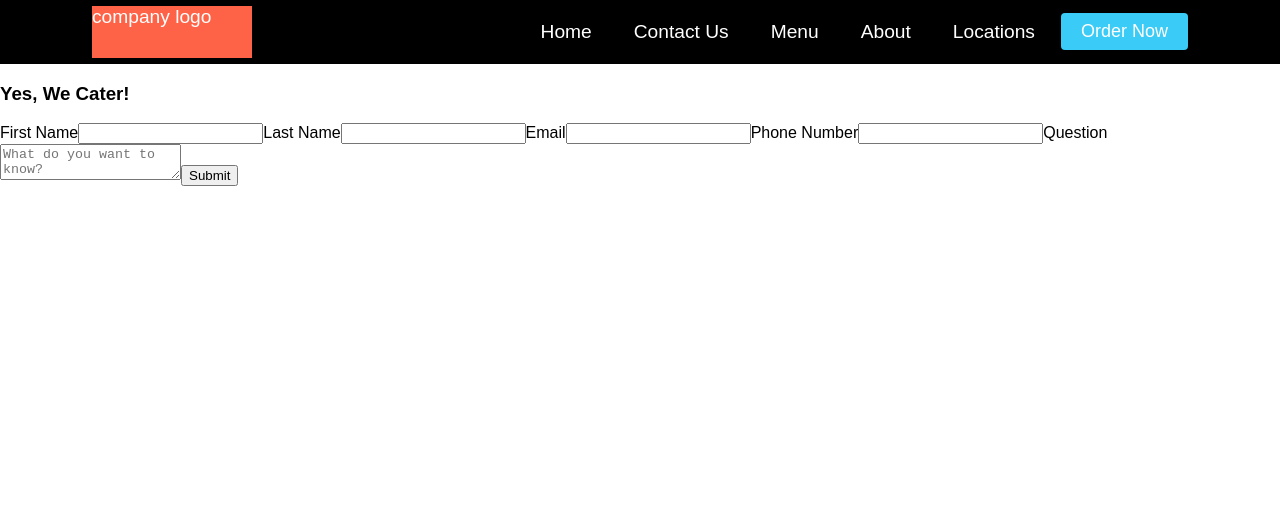
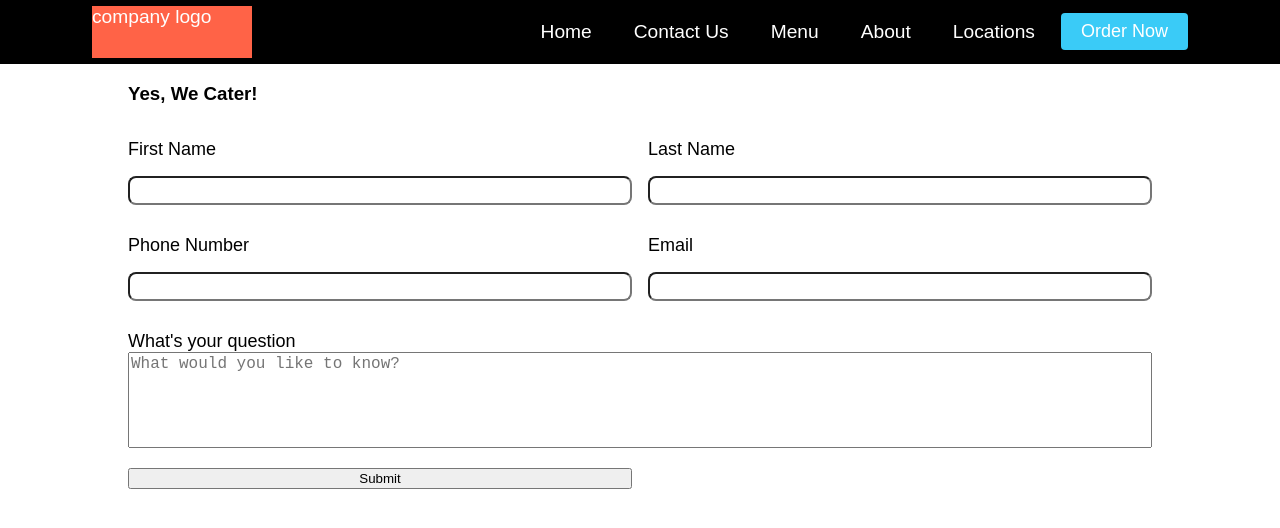
Before and after one commit to monguis/restaurantSite, a React (Create React App) app in the folder client/: page /contact in a window 1280 px wide. Shown: the top 528 px of the page. Built offline with nearby package versions, Linux system fonts and the light colour scheme; a web font is replaced by a local one.

Commit message:
created containerComponent to style site layout and finished cateringForm styling

```diff
--- /dev/null
+++ b/client/src/components/ContainerComponent/ContainerComponent.css
@@ -0,0 +1,16 @@
+.container{
+    padding:0 10vw;
+    align-content: center;
+}
+
+@media screen and (min-width: 1920px) {
+    .container{
+        padding:0 20vw;
+    }
+}
+
+/* @media screen and (max-width: 960px) {
+    .container{
+        padding:0;
+    }
+} */
--- /dev/null
+++ b/client/src/components/ContainerComponent/index.js
@@ -0,0 +1,12 @@
+import React from "react"
+import "./ContainerComponent.css"
+
+const ContainerComponent = ({ children }) => {
+    return (
+        <div className="container">
+            {children}
+        </div>
+    )
+}
+
+export default ContainerComponent;
--- a/client/src/pages/CateringPage/CateringPage.css
+++ b/client/src/pages/CateringPage/CateringPage.css
@@ -0,0 +1,64 @@
+#cateringForm {
+    position: relative;
+    display: grid;
+    grid-template-columns: repeat(2, 1fr);
+    grid-column-gap: 1rem;
+}
+
+.inputDiv {
+    display: inline-block;
+    width: 100%;
+    position: relative;
+    height: 4rem;
+    margin: 1rem 0;
+}
+
+.inputDiv label {
+    font-size: large;
+    cursor: pointer;
+}
+
+.inputDiv input {
+    box-sizing: border-box;
+    width: 100%;
+    height: 1.8rem;
+    font-size: 1.2rem;
+    border-radius: 0.5rem;
+    margin: 1rem 0;
+}
+
+.textAreaDiv {
+    grid-area: 3 / 1 /3 /3;
+    display: inline-block;
+    width: 100%;
+    position: relative;
+    margin: 1rem 0;
+}
+
+.textAreaDiv textarea {
+    box-sizing: border-box;
+    width: 100%;
+    margin: 0 auto;
+    height: 6rem;
+    font-size: 1rem;
+    resize: none;
+}
+
+.textAreaDiv label {
+    font-size: large;
+    cursor: pointer;
+}
+
+@media screen and (max-width: 960px) {
+    #cateringForm {
+        grid-template-columns: repeat(1, 1fr);
+    }
+
+    .textAreaDiv {
+        grid-area:5;
+        display: inline-block;
+        width: 100%;
+        position: relative;
+        margin: 1rem 0;
+    }
+}
--- a/client/src/pages/CateringPage/index.js
+++ b/client/src/pages/CateringPage/index.js
@@ -1,5 +1,6 @@
 import React, { useState } from "react";
 import "./CateringPage.css"
+import ContainerComponent from "../../components/ContainerComponent/"
 
 const CateringPage = () => {
 
@@ -16,29 +17,45 @@ const CateringPage = () => {
         setForm(formState => ({ ...formState, [name]: value }));
     }
 
-    const {fName, lName, email, phone, inquiry} = formState;
+    const { fName, lName, email, phone, inquiry } = formState;
 
-    return <div>
+    const renderTextInput = (labelText, type, value) => {
+        return (
+            <div className="inputDiv">
+                <label for={`${type}Field`}>{labelText}</label>
+
+                <input id={`${type}Field`} type="text" name={type} value={value} onChange={(e) => { updateFormValue(e) }}/>
+
+
+            </div>
+        )
+    }
+
+    const renderTextArea = (labelText, type, value) => {
+        return <div className="textAreaDiv">
+
+            <label for={`${type}Field`}>{labelText}</label>
+            <textarea id={`${type}Field`} type="text" placeholder="What would you like to know?" name={type}
+                value={value}
+                onChange={(e) => { updateFormValue(e) }} />
+        </div>
+    }
+
+
+
+    return <ContainerComponent>
         <h3>Yes, We Cater!</h3>
         <form id="cateringForm">
-            <label>First Name
-            <input type="text" name="fName" value={fName} onChange={(e) => { updateFormValue(e) }}></input>
-            </label>
-            <label>Last Name
-            <input type="text" name="lName" value={lName} onChange={(e) => { updateFormValue(e) }}></input>
-            </label>
-            <label>Email
-            <input type="email" name="email" value={email} onChange={(e) => { updateFormValue(e) }}></input>
-            </label>
-            <label>Phone Number
-            <input type="text" name="phone" value={phone} onChange={(e) => { updateFormValue(e) }}></input>
-            </label>
-            <label>Question
-            <textarea type="tel"  placeholder="What do you want to know?" name="inquiry" value={inquiry} onChange={(e) => { updateFormValue(e) }}></textarea>
-            </label>
+            {renderTextInput("First Name", "fName", fName)}
+            {renderTextInput("Last Name", "lName", lName)}
+            {renderTextInput("Phone Number", "phone", phone)}
+            {renderTextInput("Email", "email", email)}
+            {renderTextArea("What's your question", "inquiry", inquiry)}
+
+
             <button type="submit">Submit</button>
         </form>
-    </div>
+    </ContainerComponent>
 }
 
 export default CateringPage;
```
